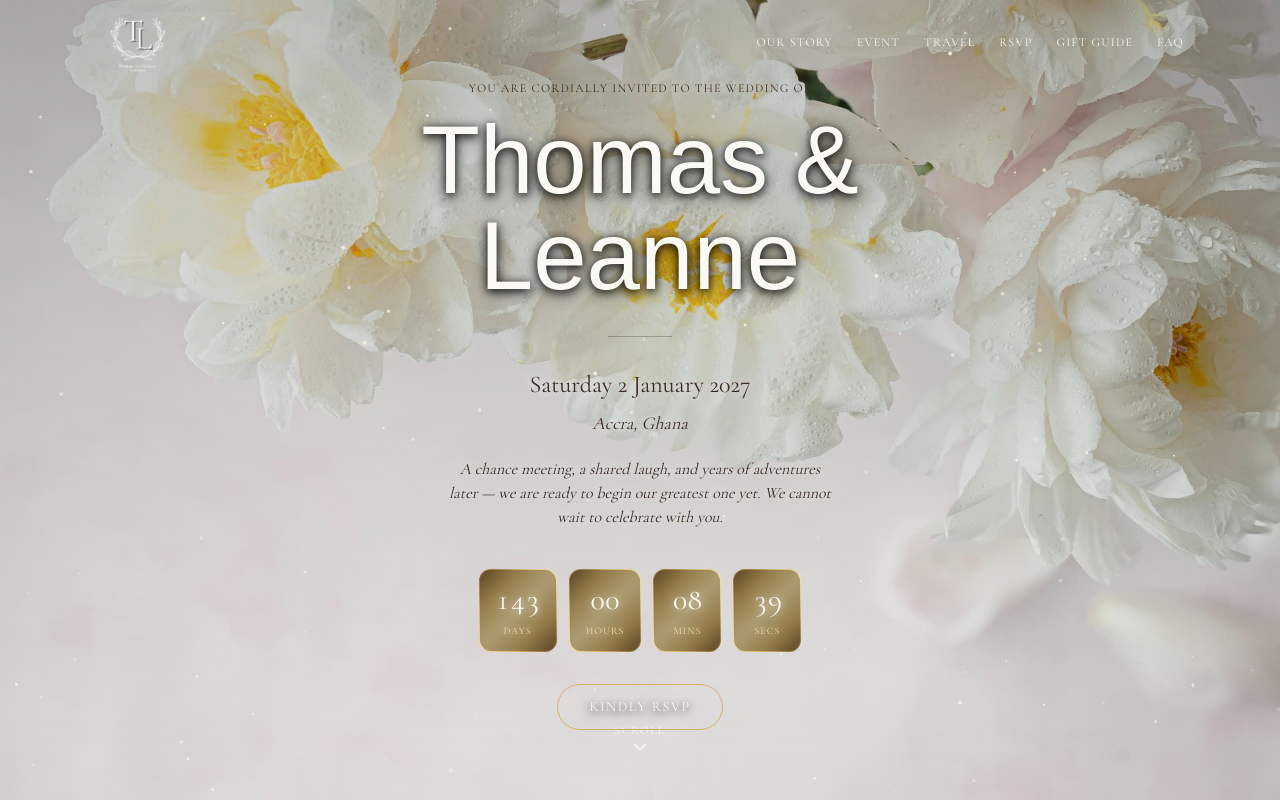
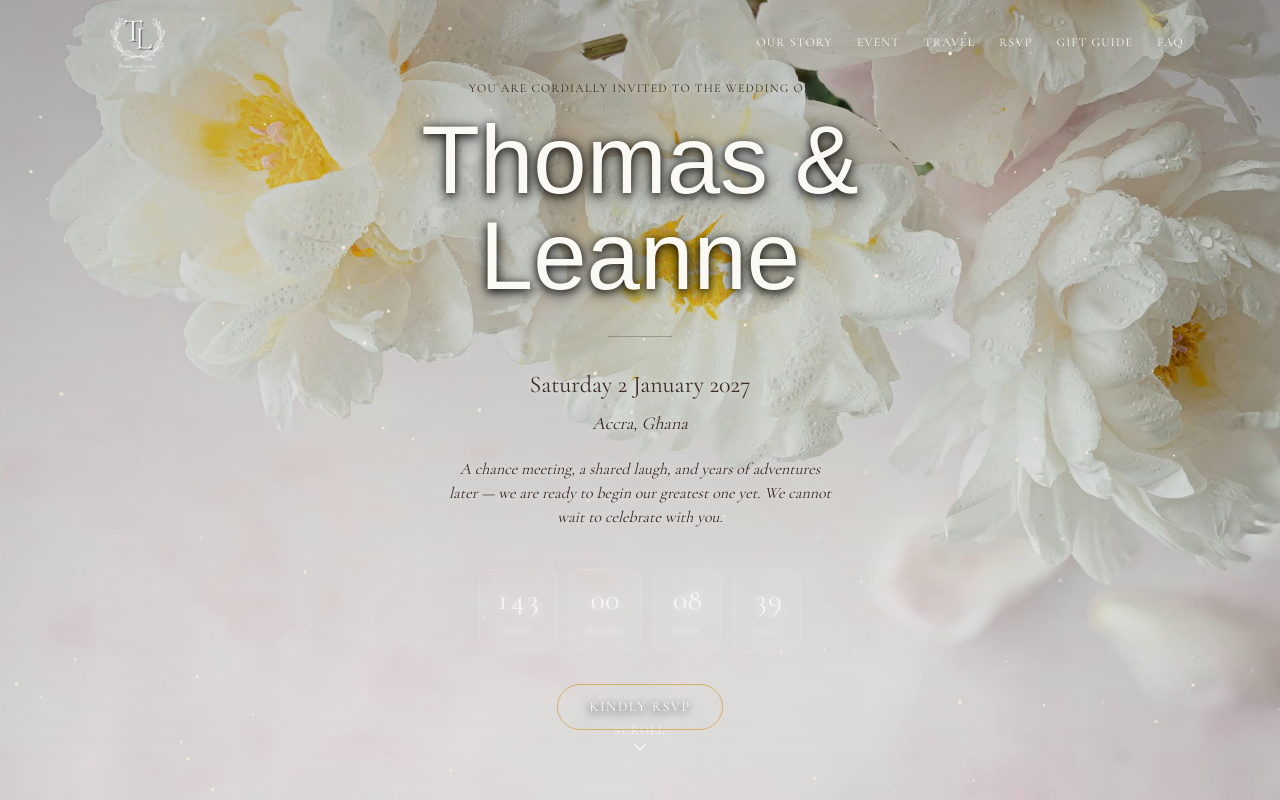
Before and after one commit to niiodartey-tt/niinaa27, a Next.js app: page / in a window 1280 px wide. Shown: the top 800 px of the page. Built offline with nearby package versions, Linux system fonts and the light colour scheme; a web font is replaced by a local one.

Commit message:
Soften countdown timer — whisper glass cards, no gold shimmer

```diff
--- a/components/sections/CountdownTimer.tsx
+++ b/components/sections/CountdownTimer.tsx
@@ -53,16 +53,14 @@ export function CountdownTimer({ weddingDate }: CountdownTimerProps) {
       {units.map(({ label, value }) => (
         <div
           key={label}
-          className="p-px bg-gold-shimmer rounded-xl min-w-[60px] md:min-w-[68px]"
+          className="flex flex-col items-center gap-1.5 border border-ivory/15 bg-white/5 backdrop-blur-sm rounded-xl px-3 py-3 md:px-4 min-w-[60px] md:min-w-[68px]"
         >
-          <div className="flex flex-col items-center gap-1.5 bg-black/30 backdrop-blur-sm rounded-[11px] px-3 py-3 md:px-4 h-full">
-            <span className="font-serif text-2xl md:text-3xl text-ivory tabular-nums leading-none">
-              {value !== undefined ? String(value).padStart(2, "0") : "--"}
-            </span>
-            <span className="font-sans text-[10px] text-gold-highlight tracking-widest uppercase">
-              {label}
-            </span>
-          </div>
+          <span className="font-serif text-2xl md:text-3xl text-ivory/85 tabular-nums leading-none">
+            {value !== undefined ? String(value).padStart(2, "0") : "--"}
+          </span>
+          <span className="font-sans text-[10px] text-ivory/40 tracking-widest uppercase">
+            {label}
+          </span>
         </div>
       ))}
     </div>
```
